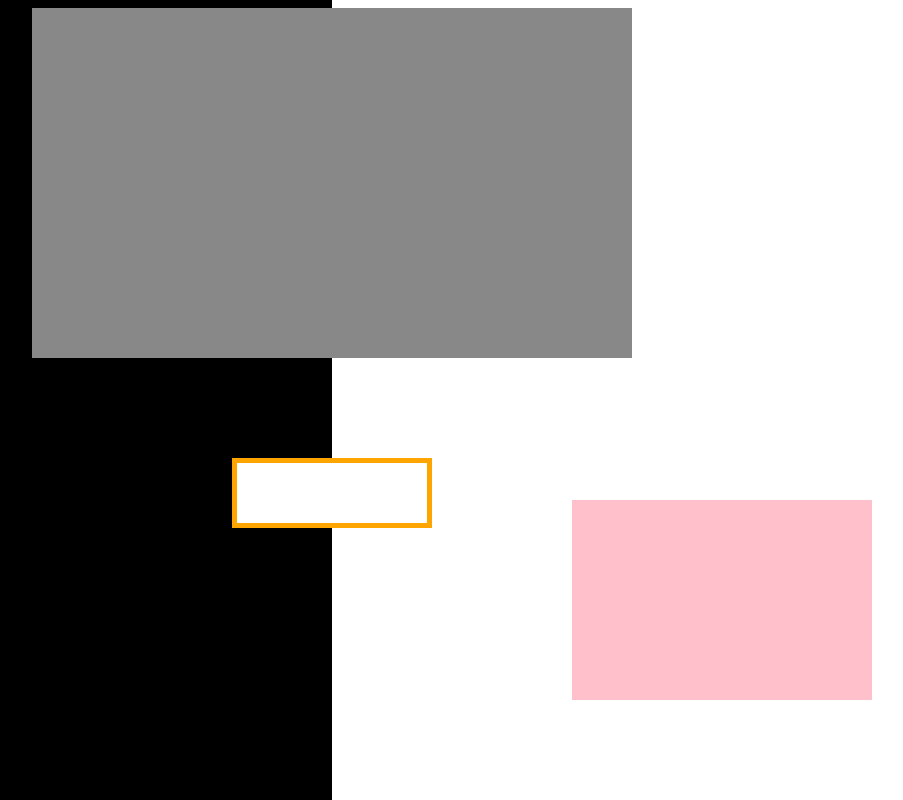
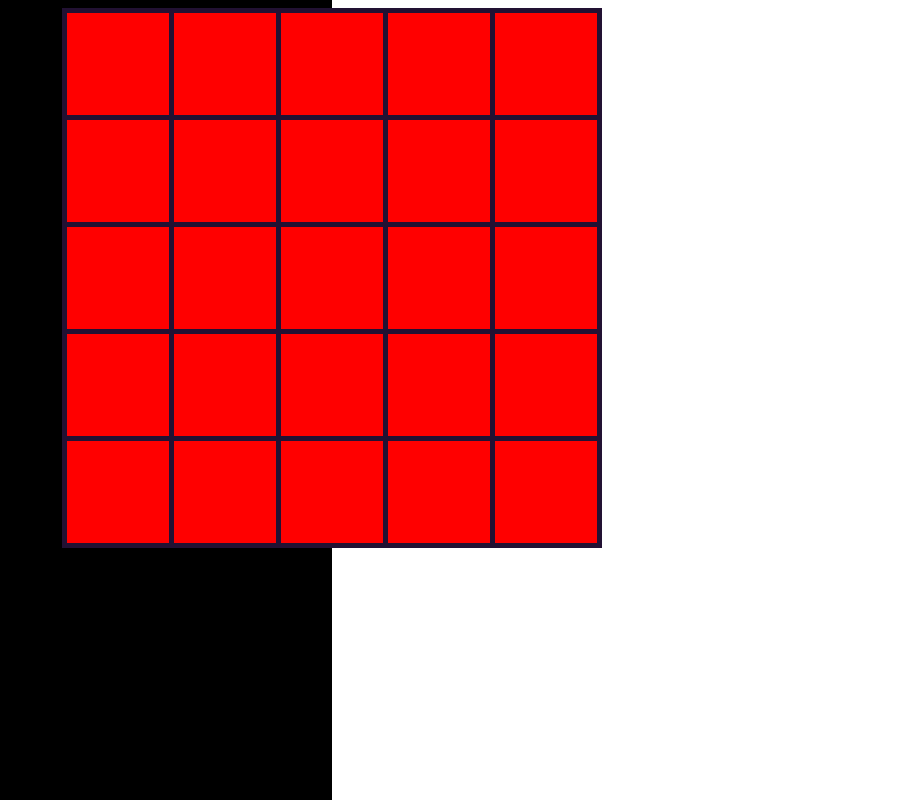
Before and after one commit to cpdean/colorfluency, a plain HTML site: page index.html in a window 1280 px wide. Shown: the whole page, without its empty margins (308-1211 px from the left). Drawn offline with Linux system fonts and the light colour scheme.

Commit message:
color-mode visible

```diff
--- a/colorfluency.js
+++ b/colorfluency.js
@@ -24,6 +24,11 @@
 				    $("#game-view").css("background","#"+hex_color);
 				  }
 				});
+			      });
+			    },
+    GAME_MODE_COLOR_COLOR : function(){
+			      $(document).ready(function(){
+				$("#color-color").show();
 			      });
 			    },
     GAME_MODE_SIMPLE_MONO : function(){
@@ -53,13 +58,16 @@
 	      return 1; // a for effort!
 	    },
     randColor : function(mode){
+		  /*
 		  //generates a new color string depending on what you gave it
 		  switch(mode){
 		    case 1: // mono, one of 16 values
 		      break;
-		    case 2; //hues, tame
+		    case 2: //hues, tame
 		      break;
 		    default: //free for all
+		      return;
+		  */
 		},
     parseToHexColor : function(input){
 			var convertedForLength = (function(input){
--- a/index.html
+++ b/index.html
@@ -8,10 +8,10 @@
     </script>
   </head>
   <body>
+    <div id="twoface">
+    </div>
 
     <div id="level1">
-      <div id="twoface">
-      </div>
       <div id="game-view">
       </div>
       <div id="player">
@@ -26,8 +26,73 @@
       </div>
     </div>
 
+    <div id="color-color">
+      <table>
+	<tr>
+	  <td>
+	  </td>
+	  <td>
+	  </td>
+	  <td>
+	  </td>
+	  <td>
+	  </td>
+	  <td>
+	  </td>
+	</tr>
+	<tr>
+	  <td>
+	  </td>
+	  <td>
+	  </td>
+	  <td>
+	  </td>
+	  <td>
+	  </td>
+	  <td>
+	  </td>
+	</tr>
+	<tr>
+	  <td>
+	  </td>
+	  <td>
+	  </td>
+	  <td>
+	  </td>
+	  <td>
+	  </td>
+	  <td>
+	  </td>
+	</tr>
+	<tr>
+	  <td>
+	  </td>
+	  <td>
+	  </td>
+	  <td>
+	  </td>
+	  <td>
+	  </td>
+	  <td>
+	  </td>
+	</tr>
+	<tr>
+	  <td>
+	  </td>
+	  <td>
+	  </td>
+	  <td>
+	  </td>
+	  <td>
+	  </td>
+	  <td>
+	  </td>
+	</tr>
+      </table>
+    </div>
+
     <script>
-      cf.start(cf.GAME_MODE_INPUT_DEBUG);
+      cf.start(cf.GAME_MODE_COLOR_COLOR);
     </script>
   </body>
 </html>
--- a/style.css
+++ b/style.css
@@ -50,6 +50,27 @@ div#twoface
   font-size:100px;
 }
 
+#color-color,
+#level1
+{
+  display:none;
+}
+
+#color-color table
+{
+  margin: 0px auto;
+  border-spacing: 0px;
+  border-collapse: collapse;
+}
+
+#color-color table td
+{
+  background:red;
+  width:100px;
+  height:100px;
+  border:5px solid #213;
+}
+
 #logbox
 {
   width:300px;
```
